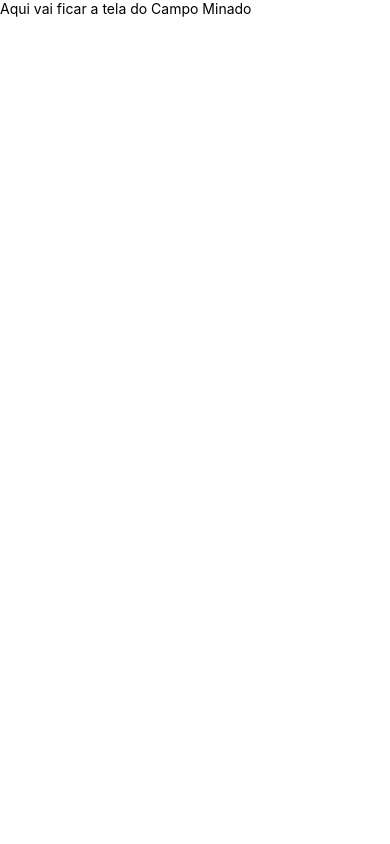
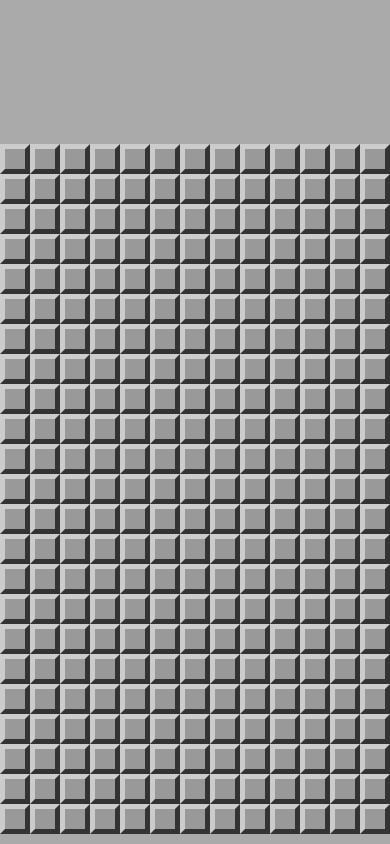
Before and after one commit to Rafaella2403/minefield, a React Native app: screen / in a window 390 px wide. Built offline with nearby package versions, Linux system fonts and the light colour scheme.

Commit message:
implement logic

```diff
--- a/src/App.tsx
+++ b/src/App.tsx
@@ -1,12 +1,81 @@
 import React, { Component } from 'react';
-import { SafeAreaView, Text } from 'react-native';
+import { SafeAreaView, StyleSheet, View, Alert } from 'react-native';
 
-export default class App extends Component {
+import { params, createMinedBoard } from './utils/';
+import {
+  cloneBoard,
+  openField,
+  hadExplosion,
+  wonGame,
+  showMines,
+} from './utils/generic/generic';
+import { MineField } from './components';
+
+interface AppState {
+  board: any;
+  won: boolean;
+  lost: boolean;
+}
+
+export default class App extends Component<{}, AppState> {
+  constructor (props: any) {
+    super(props);
+    this.state = this.createState();
+  }
+
+  minesAmount = () => {
+    const columns = params.getColumnsAmount();
+    const rows = params.getRowsAmount();
+    return Math.ceil(columns * rows * params.difficultLevel);
+};
+
+  createState = () => {
+    const columns = params.getColumnsAmount();
+    const rows = params.getRowsAmount();
+    return {
+      board: createMinedBoard({ rows, columns, minesAmount: this.minesAmount() }),
+      won: false,
+      lost: false,
+    };
+  };
+
+  onOpenField = (r: number, c: number) => {
+    const board = cloneBoard(this.state.board);
+    openField(board, r, c);
+    const lost = hadExplosion(board);
+    const won = wonGame(board);
+
+    if (lost) {
+      showMines(board);
+      Alert.alert('Perdeeeeu!', 'Que burro!');
+    }
+
+    if (won) {
+      Alert.alert('Parabéns', 'Você venceu!');
+    }
+
+    this.setState({ board, lost, won });
+  };
+
   render () {
     return (
-      <SafeAreaView>
-        <Text>Aqui vai ficar a tela do Campo Minado</Text>
+      <SafeAreaView style={styles.container}>
+        <View>
+          <MineField board={this.state.board} onOpenField={this.onOpenField} onSelectField={() => console.log('selecionou o field')} />
+        </View>
       </SafeAreaView>
     );
   }
 }
+
+const styles = StyleSheet.create({
+  container: {
+    flex: 1,
+    justifyContent: 'flex-end',
+    paddingBottom: 10,
+    backgroundColor: '#AAA',
+  },
+  board: {
+    alignItems: 'center',
+  },
+});
--- a/src/components/Field/Field.tsx
+++ b/src/components/Field/Field.tsx
@@ -1,5 +1,5 @@
 import React from 'react';
-import { View, ViewStyle, Text } from 'react-native';
+import { View, ViewStyle, Text, TouchableWithoutFeedback } from 'react-native';
 
 import { Mine, Flag } from '../';
 
@@ -7,7 +7,7 @@ import styles from './Field.style';
 
 interface IField {
   mined?: boolean,
-  opened?: boolean,
+  opened?: any,
   nearMines?: number,
   exploded?: boolean;
   flagged?: boolean;
@@ -54,6 +54,7 @@ const Field = ({ mined, nearMines = 0, opened, exploded, flagged }: IField) => {
   };
 
   return (
+    <TouchableWithoutFeedback onPress={opened}>
       <View style={getSytles()}>
         {!mined && opened && nearMines > 0 && (
           <Text style={[styles.label, {color: getTextColorField()}]}>
@@ -63,6 +64,7 @@ const Field = ({ mined, nearMines = 0, opened, exploded, flagged }: IField) => {
         {mined && opened && <Mine />}
         {flagged && !opened && <Flag />}
       </View>
+    </TouchableWithoutFeedback>
   );
 };
 
--- a/src/components/MineField/MineField.style.ts
+++ b/src/components/MineField/MineField.style.ts
@@ -3,6 +3,9 @@ import { StyleSheet} from 'react-native';
 export default StyleSheet.create({
   container: {
     flexDirection: 'row',
-    backgroundColor: '#EEE',
+  },
+  mineFieldContainer: {
+    backgroundColor: '#AAA',
+    alignItems: 'center',
   },
 });
--- a/src/components/MineField/MineField.tsx
+++ b/src/components/MineField/MineField.tsx
@@ -15,9 +15,9 @@ const MineField = (props: IMineField) => {
     const columns = row.map((field, c) => {
       return <Field {...field} key={c} onOpen={() => props.onOpenField(r, c)} onSelect={() => props.onSelectField(r, c)} />;
     });
-    return <View key={r}>{columns}</View>;
+    return <View key={r} style={styles.container}>{columns}</View>;
   });
-  return <View style={styles.container} >{renderRows()}</View>;
+  return <View style={styles.mineFieldContainer}>{renderRows()}</View>;
 };
 
 export default MineField;
```
Lines whose indentation alone changed are shown as unchanged.
